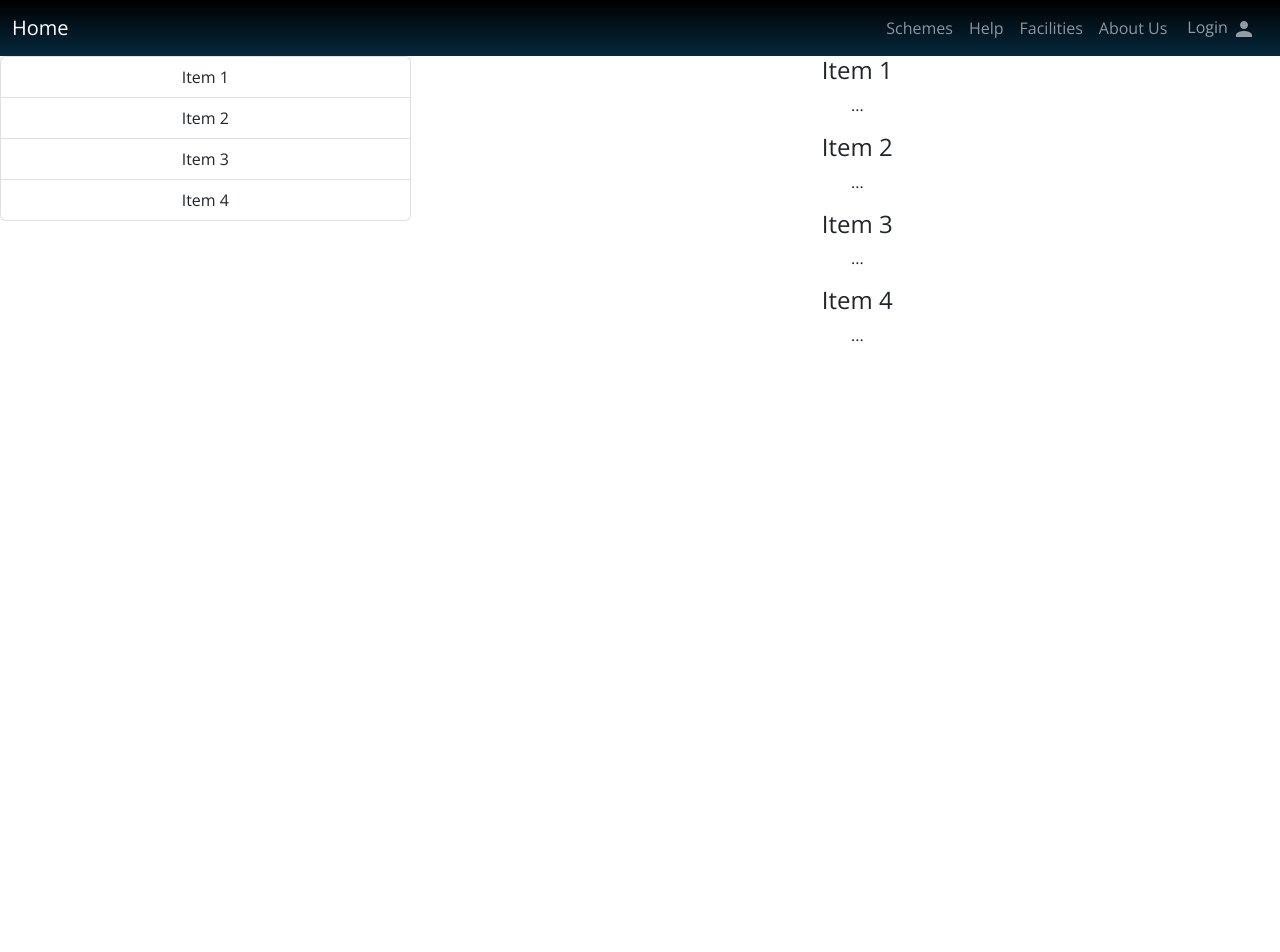
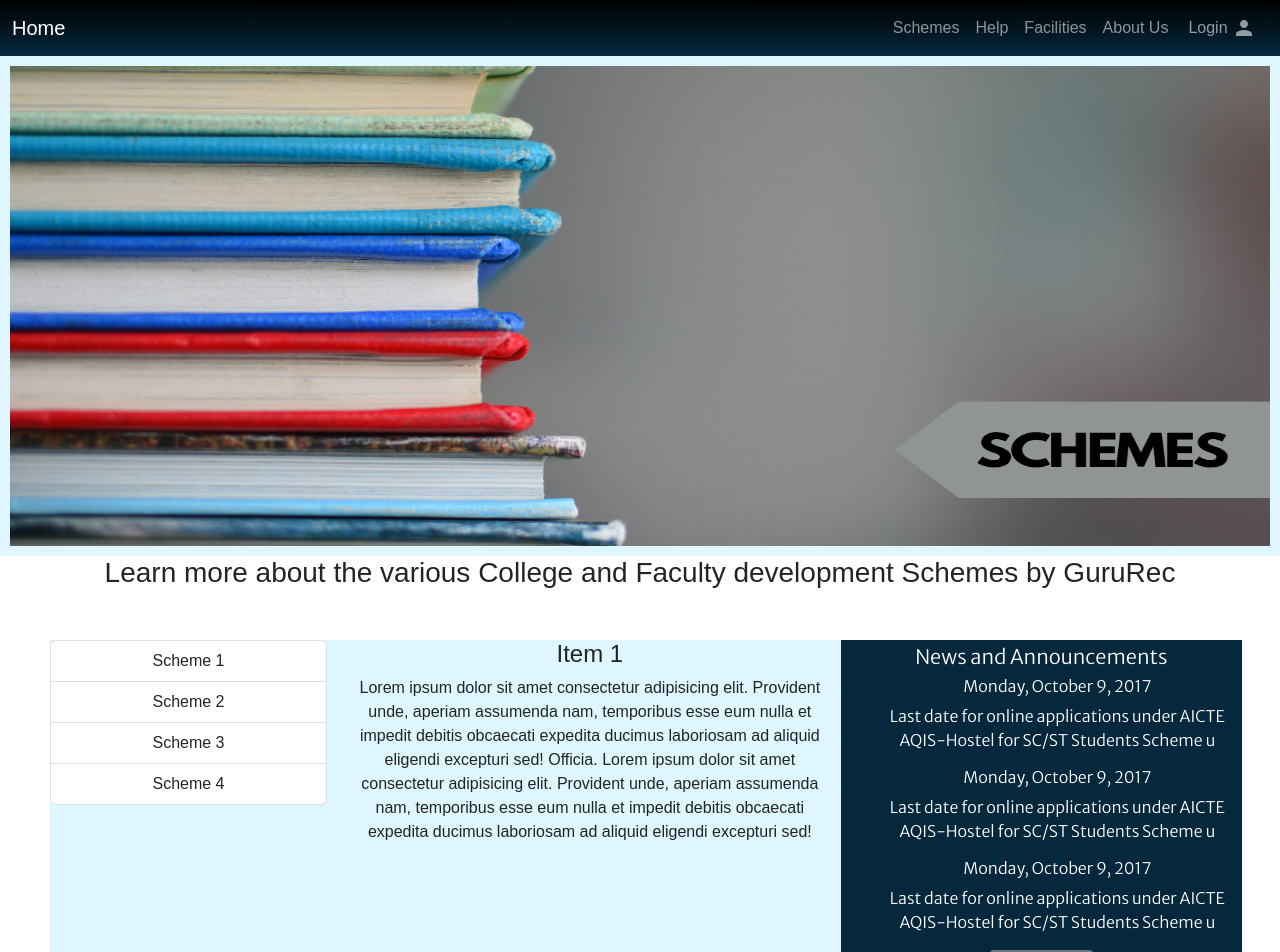
Before and after one commit to Samruddhitatiwar/SIHFrontend, a React (Create React App) app: page /schemes in a window 1280 px wide. Shown: the top 952 px of the page. Before the commit the page ends 800 px from the top, so only its background shows below. Built offline with nearby package versions, Linux system fonts and the light colour scheme.

Commit message:
Added Final Login+SignUp+Schemes by Rajshree

```diff
--- a/src/Components/Pages/Login-SignUp/Login.jsx
+++ b/src/Components/Pages/Login-SignUp/Login.jsx
@@ -1,28 +1,34 @@
 import React from "react";
-import {Link} from "react-router-dom";
-const Login=()=> {
-
+import AccountBoxIcon from "@mui/icons-material/AccountBox";
+import { BrowserRouter as Router, Switch, Route, Link } from "react-router-dom";
+function Login() {
   return (
-    <div>
-      <h5 className="styleLoginInputs">Email</h5>
-      <input
-        type="email"
-        placeholder="Enter your email"
-
-        required
-        id="email"
-      ></input>
+    <div className="Logintotal">
+      <AccountBoxIcon className="Loginicon" />
+      <div className="Loginheading">Login In</div>
+      <div className="LogininputField">
+        <input
+          className="Logininput"
+          type="email"
+          placeholder="Enter your email*"
+        />
+      </div>
+      <div className="LogininputField">
+        <input
+          className="Logininput"
+          type="email"
+          placeholder="Enter your password*"
+        />
+      </div>
+      <div>
+        <button className="Loginbutton" type="button">
+        <Link className="LoginLink" to="/LinaerStepper"> Login</Link>
+        </button>
+      </div>
       <br />
-      <h5 className="styleLoginInputs">Password</h5>
-      <input type="password" placeholder="Password" required></input>
-      <br />
-      <button>
-        <Link to="/register">Login</Link>
-      </button>
-      <h5>
-        Do you want to create an account?<Link to="/signup">SignUp</Link>
-      </h5>
+      <Link to="/SignUp"> Already have an account? Sign in</Link>
     </div>
   );
-};
+}
+
 export default Login;
--- a/src/Components/Pages/Login-SignUp/SignUp.jsx
+++ b/src/Components/Pages/Login-SignUp/SignUp.jsx
@@ -1,32 +1,32 @@
 import React from "react";
-import {Link} from "react-router-dom";
+import PersonAddIcon from "@mui/icons-material/PersonAdd";
+import { BrowserRouter as Router, Switch, Route, Link } from "react-router-dom";
 function SignUp() {
   return (
-    <div className="signup">
-      <h3>Sign Up</h3>
-      <h5>Name</h5>
-      <input type="text"></input>
+    <div className="Logintotal">
+      <PersonAddIcon className="Loginicon" />
+      <div className="Loginheading">Sign Up</div>
 
-      <h5> Date of Birth </h5>
-      <input type="date"></input>
-
-      <h5>Email adress </h5>
-      <input type="email"></input>
-
-      <h5>Create new Password </h5>
-      <input type="password" required></input>
-
-      <h5>Confirm Password </h5>
-      <input type="password" id="myInput" required></input>
-      {/* <input type="checkbox" onclick={myFunction()}>
-        Show Password
-      </input> */}
+      <div className="LogininputField">
+        <input  className="Logininput" type="text" placeholder="First Name*" />
+      </div>
+      <div className="LogininputField">
+        <input  className="Logininput" type="text" placeholder="Last Name*" />
+      </div>
+      <div className="LogininputField">
+        <input  className="Logininput" type="email" placeholder="Email Address*" />
+      </div>
+      <div className="LogininputField">
+        <input className="Logininput"  type="password" placeholder="Password*" />
+      </div>
+      <div >
+        <button  className="Loginbutton" type="button">
+        <Link className="LoginLink" to="/Login"> Sign Up</Link>
+        </button>
+      </div>
       <br />
-      <button className="submit">
-        <Link to="/login">SignUp</Link>
-      </button>
+      <Link to="/Login"> Already have an account? Sign in</Link>
     </div>
   );
 }
-
 export default SignUp;
--- a/src/Components/Pages/Schemes/Schemes.jsx
+++ b/src/Components/Pages/Schemes/Schemes.jsx
@@ -1,8 +1,151 @@
 import React from "react";
-import Scrollpy from "./Scrollpy";
-function Schemes() {
+import Image1 from "./SCHEMES.png";
+function schemes() {
   return (
-    <div><Scrollpy/></div>
+    <div className="schemeouter">
+      <div className="schemeInnerImage">
+        <img className="schemeImage" src={Image1} alt="" />
+      </div>
+      <h3>
+        Learn more about the various College and Faculty development Schemes by
+        GuruRec
+      </h3>
+      {/* scrollspy */}
+      <div
+        className="scroller"
+        style={{ margin: "50px", backgroundColor: "#dff6ff" }}
+      >
+        <div className="row">
+          <div className="col-3">
+            <div id="list-example" className="list-group">
+              <a
+                className="list-group-item list-group-item-action"
+                href="#list-item-1"
+              >
+                Scheme 1
+              </a>
+              <a
+                className="list-group-item list-group-item-action"
+                href="#list-item-2"
+              >
+                Scheme 2
+              </a>
+              <a
+                className="list-group-item list-group-item-action"
+                href="#list-item-3"
+              >
+                Scheme 3
+              </a>
+              <a
+                className="list-group-item list-group-item-action"
+                href="#list-item-4"
+              >
+                Scheme 4
+              </a>
+            </div>
+          </div>
+          <div className="col-5">
+            <div
+              style={{ height: "200px", overflowY: "scroll" }}
+              data-bs-spy="scroll"
+              data-bs-target="#list-example"
+              data-bs-smooth-scroll="true"
+              className="scrollspy-example"
+              tabindex="0"
+            >
+              <h4 id="list-item-1">Item 1</h4>
+              <p>
+                Lorem ipsum dolor sit amet consectetur adipisicing elit.
+                Provident unde, aperiam assumenda nam, temporibus esse eum nulla
+                et impedit debitis obcaecati expedita ducimus laboriosam ad
+                aliquid eligendi excepturi sed! Officia. Lorem ipsum dolor sit
+                amet consectetur adipisicing elit. Provident unde, aperiam
+                assumenda nam, temporibus esse eum nulla et impedit debitis
+                obcaecati expedita ducimus laboriosam ad aliquid eligendi
+                excepturi sed! Officia. Lorem ipsum dolor sit amet consectetur
+                adipisicing elit. Provident unde, aperiam assumenda nam,
+                temporibus esse eum nulla et impedit debitis obcaecati expedita
+                ducimus laboriosam ad aliquid eligendi excepturi sed! Officia.
+              </p>
+              <h4 id="list-item-2">Item 2</h4>
+              <p>
+                Lorem ipsum dolor sit amet consectetur adipisicing elit.
+                Provident unde, aperiam assumenda nam, temporibus esse eum nulla
+                et impedit debitis obcaecati expedita ducimus laboriosam ad
+                aliquid eligendi excepturi sed! Officia. Lorem ipsum dolor sit
+                amet consectetur adipisicing elit. Provident unde, aperiam
+                assumenda nam, temporibus esse eum nulla et impedit debitis
+                obcaecati expedita ducimus laboriosam ad aliquid eligendi
+                excepturi sed! Officia. Lorem ipsum dolor sit amet consectetur
+                adipisicing elit. Provident unde, aperiam assumenda nam,
+                temporibus esse eum nulla et impedit debitis obcaecati expedita
+                ducimus laboriosam ad aliquid eligendi excepturi sed! Officia.
+              </p>
+              <h4 id="list-item-3">Item 3</h4>
+              <p>
+                Lorem ipsum dolor sit amet consectetur adipisicing elit.
+                Provident unde, aperiam assumenda nam, temporibus esse eum nulla
+                et impedit debitis obcaecati expedita ducimus laboriosam ad
+                aliquid eligendi excepturi sed! Officia. Lorem ipsum dolor sit
+                amet consectetur adipisicing elit. Provident unde, aperiam
+                assumenda nam, temporibus esse eum nulla et impedit debitis
+                obcaecati expedita ducimus laboriosam ad aliquid eligendi
+                excepturi sed! Officia. Lorem ipsum dolor sit amet consectetur
+                adipisicing elit. Provident unde, aperiam assumenda nam,
+                temporibus esse eum nulla et impedit debitis obcaecati expedita
+                ducimus laboriosam ad aliquid eligendi excepturi sed! Officia.
+              </p>
+              <h4 id="list-item-4">Item 4</h4>
+              <p>
+                Lorem ipsum dolor sit amet consectetur adipisicing elit.
+                Provident unde, aperiam assumenda nam, temporibus esse eum nulla
+                et impedit debitis obcaecati expedita ducimus laboriosam ad
+                aliquid eligendi excepturi sed! Officia. Lorem ipsum dolor sit
+                amet consectetur adipisicing elit. Provident unde, aperiam
+                assumenda nam, temporibus esse eum nulla et impedit debitis
+                obcaecati expedita ducimus laboriosam ad aliquid eligendi
+                excepturi sed! Officia. Lorem ipsum dolor sit amet consectetur
+                adipisicing elit. Provident unde, aperiam assumenda nam,
+                temporibus esse eum nulla et impedit debitis obcaecati expedita
+                ducimus laboriosam ad aliquid eligendi excepturi sed! Officia.
+              </p>
+            </div>
+          </div>
+          <div className="col-4 announcements">
+            <h5>News and Announcements</h5>
+            <ul>
+              <li>
+                <h6>Monday, October 9, 2017</h6>
+                <p>
+                  Last date for online applications under AICTE AQIS-Hostel for
+                  SC/ST Students Scheme u
+                </p>
+              </li>
+              <li>
+                <h6>Monday, October 9, 2017</h6>
+                <p>
+                  Last date for online applications under AICTE AQIS-Hostel for
+                  SC/ST Students Scheme u
+                </p>
+              </li>
+              <li>
+                <h6>Monday, October 9, 2017</h6>
+                <p>
+                  Last date for online applications under AICTE AQIS-Hostel for
+                  SC/ST Students Scheme u
+                </p>
+              </li>
+            </ul>
+            <button type="button" className="btn btn-secondary">
+              Read More
+            </button>
+            <br />
+            <br />
+          </div>
+        </div>
+      </div>
+      <h3>Footer</h3>
+    </div>
   );
 }
-export default Schemes;
+export default schemes;
--- a/src/styles.css
+++ b/src/styles.css
@@ -6,29 +6,6 @@ font-family: 'Open Sans', sans-serif; heading*/
   margin: 0;
   padding: 0;
 }
-.submit {
-  background-color: #256d85;
-  color: white;
-  padding: 1% 2% 1% 2%;
-  margin: 4%;
-}
-.submit::hover {
-  color: black;
-}
-
-.signup {
-  font-family: "Lato", sans-serif;
-  text-align: center;
-}
-.styleLoginInputs {
-  font-family: "Lato", sans-serif;
-  margin: 10px;
-  text-align: center;
-}
-/* .carousel {
-  width: 1600px;
-  height: 600px;
-} */
 .LoginLink{
   color: rgba(255, 255, 255, 0.575);
   text-decoration: none;
@@ -126,3 +103,77 @@ li {
   align-items: center;
   margin-top: 12%;
 }
+
+/* Login styling */
+.App {
+  font-family: sans-serif;
+  text-align: center;
+}
+.Loginouter {
+  font-size: larger;
+  margin-left: 39%;
+  width: 300px;
+  flex: 1;
+}
+.LogininputField {
+  margin: 10px;
+}
+.Logintotal {
+  margin: 5% 7%;
+  align-items: stretch;
+}
+.Logininput {
+  padding: 10px;
+  width: 300px;
+}
+.Loginbutton {
+  padding: 10px;
+  width: 305px;
+  color: white;
+  background-color: black;
+}
+.Loginbutton:hover {
+  background-color: rgb(56, 54, 54);
+}
+.f {
+  font-size: 13px;
+}
+.Loginheading{
+  font-size: 30px;
+ font-family: 'Open Sans', sans-serif;
+ font-weight:600;
+}
+.Loginicon{
+  height: 70px;
+  width: 70px;
+  background-color:#2B4865;
+  border-radius: 10px;
+  padding: 0.2%;
+  color:white;
+  size: larger;
+}
+/* Styling schemes */
+.schemeImage {
+  padding: 10px;
+  width: 100%;
+  height: 500px;
+}
+.schemeouter {
+
+}
+.schemesimg {
+  width: 95%;
+  height: 500px;
+}
+.schemeslist-group-item {
+  background-color: #06283d;
+  color: whitesmoke;
+}
+.schemeannouncements {
+  border-radius: 5px;
+  border: solid grey;
+  /* background-color: #1363df; */
+}
+.schemeInnerImage{
+  background-color:#dff6ff;
+}
```
Also changed, not shown: src/Components/Pages/Schemes/SCHEMES.png (added).
